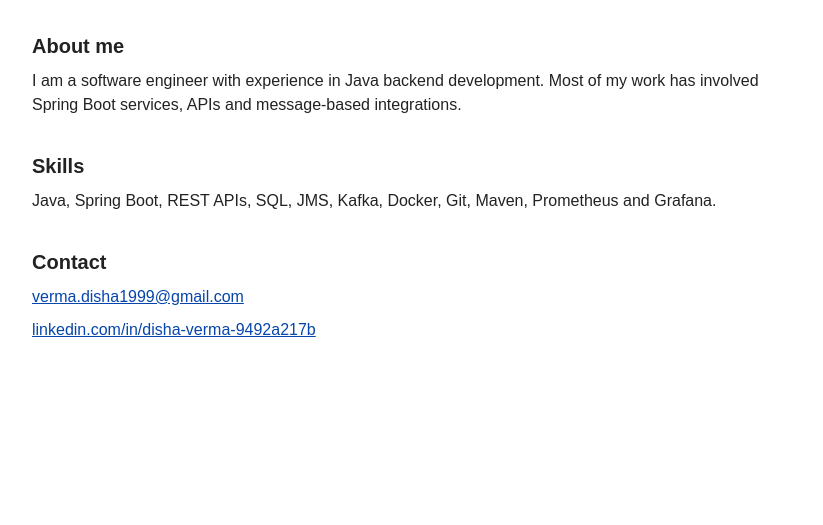
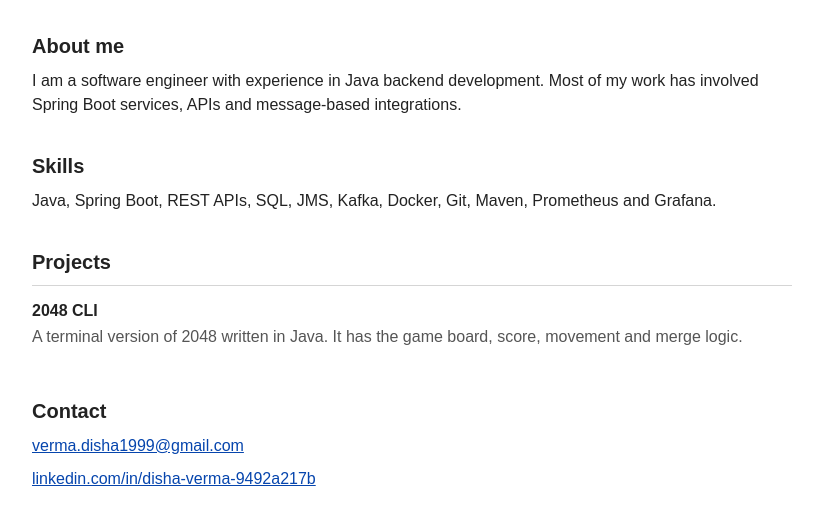
Before and after one commit to diishaverma/diishaverma.github.io, a plain HTML site: page index.html in a window 1280 px wide. Shown: the part 147-672 px from the top of the page, without its empty margins (228-1051 px from the left). Drawn offline with Linux system fonts and the light colour scheme.

Commit message:
added the 2048 CLI project

```diff
--- a/index.html
+++ b/index.html
@@ -23,6 +23,14 @@
         <p>Java, Spring Boot, REST APIs, SQL, JMS, Kafka, Docker, Git, Maven, Prometheus and Grafana.</p>
       </section>
 
+      <section>
+        <h2>Projects</h2>
+        <div class="project">
+          <h3>2048 CLI</h3>
+          <p>A terminal version of 2048 written in Java. It has the game board, score, movement and merge logic.</p>
+        </div>
+      </section>
+
       <section class="contact">
         <h2>Contact</h2>
         <p><a href="mailto:verma.disha1999@gmail.com">verma.disha1999@gmail.com</a></p>
```
